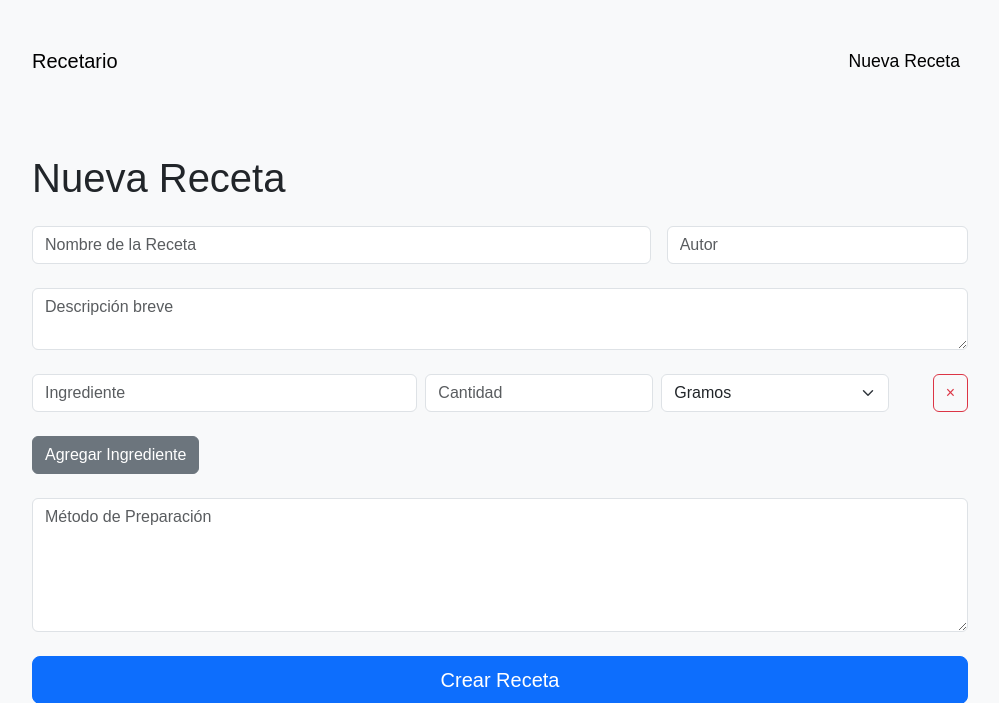
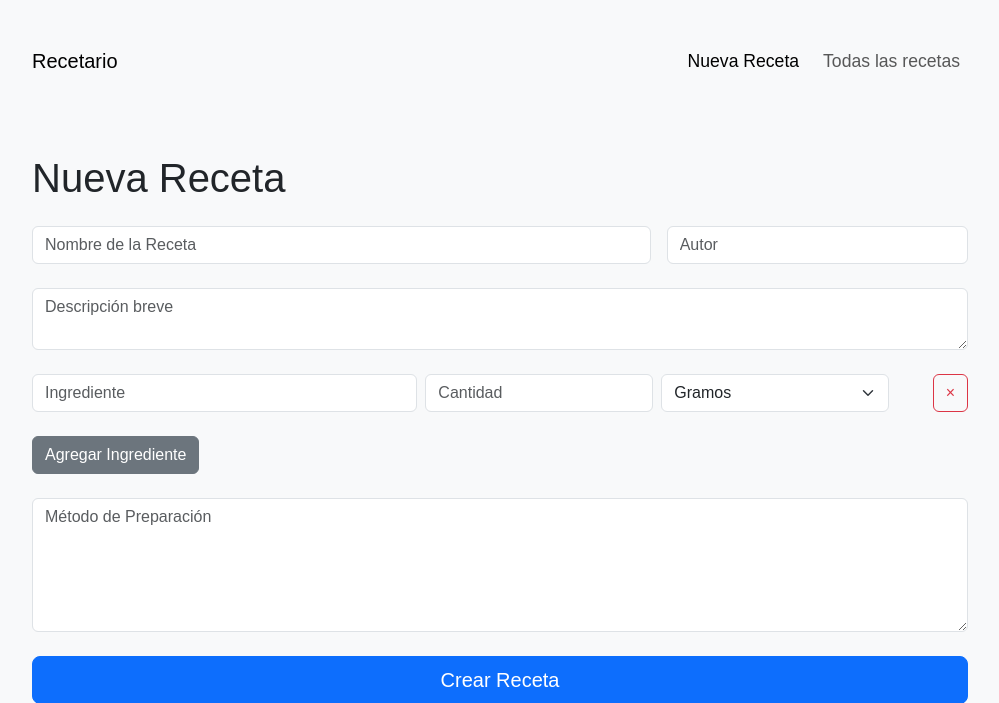
Before and after one commit to gabofunebre/recetario, a Flask app: page /crear_receta in a window 1280 px wide. Shown: the top 703 px of the page, without its empty margins (140-1139 px from the left). Run offline with Flask 3, Linux system fonts and the light colour scheme; some libraries are stand-ins or nearby versions.

Commit message:
Cambio en pagina principal y navbar

```diff
--- a/app/templates/base.html
+++ b/app/templates/base.html
@@ -23,6 +23,10 @@
           <li class="nav-item">
             <a class="nav-link {% if request.endpoint == 'main.crear_receta' %}active{% endif %}"
                href="{{ url_for('main.crear_receta') }}">Nueva Receta</a>
+          </li>
+          <li class="nav-item">
+            <a class="nav-link {% if request.endpoint == 'main.ver_recetas' %}active{% endif %}"
+               href="{{ url_for('main.ver_recetas') }}">Todas las recetas</a>
           </li>
         </ul>
       </div>
--- a/app/templates/index.html
+++ b/app/templates/index.html
@@ -1,6 +1,6 @@
 {% extends 'base.html' %}
 
-{% block title %}Recetario{% endblock %}
+{% block title %}Buscar recetas{% endblock %}
 
 {% block content %}
   <div class="position-relative mb-3">
```
